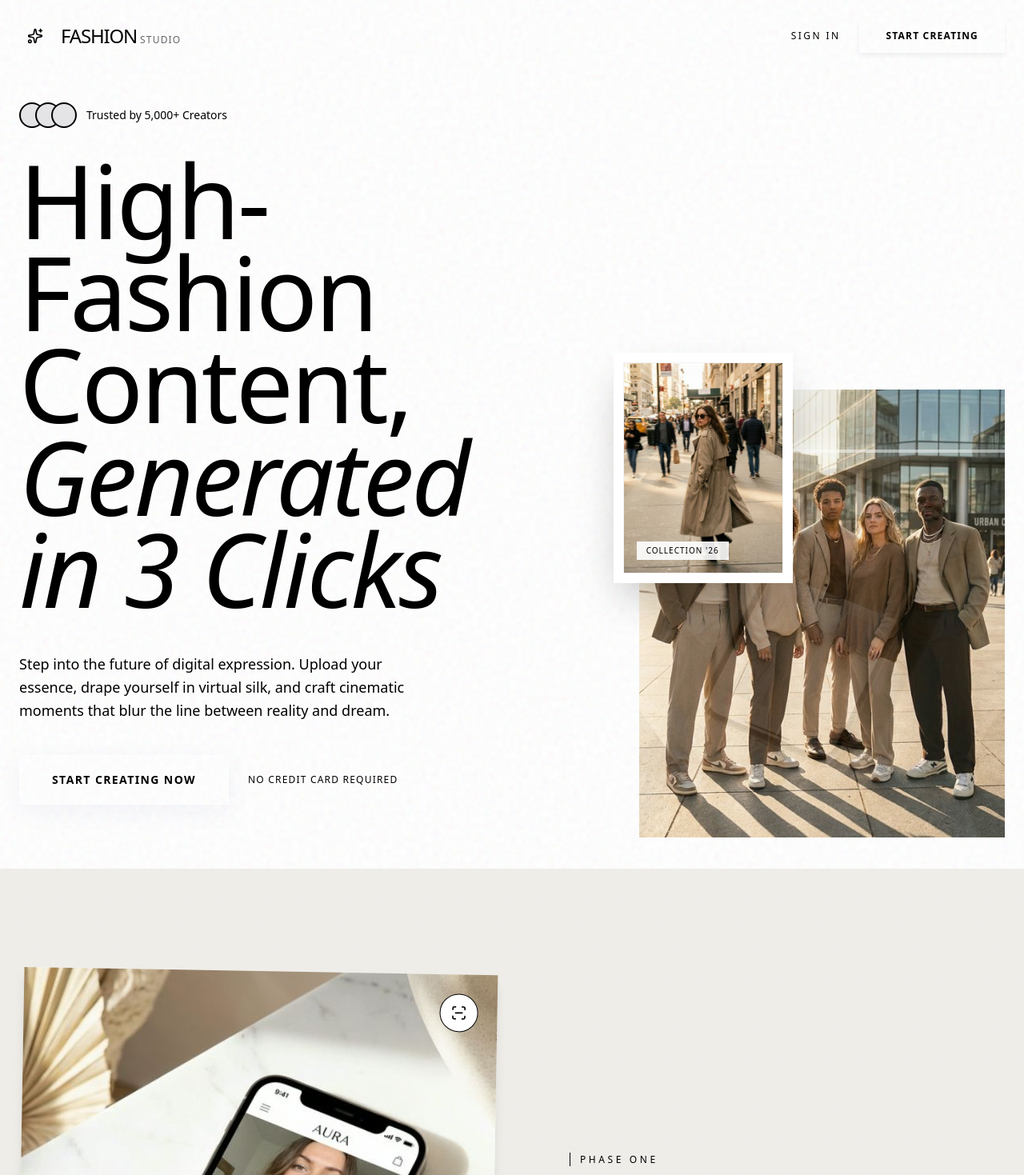
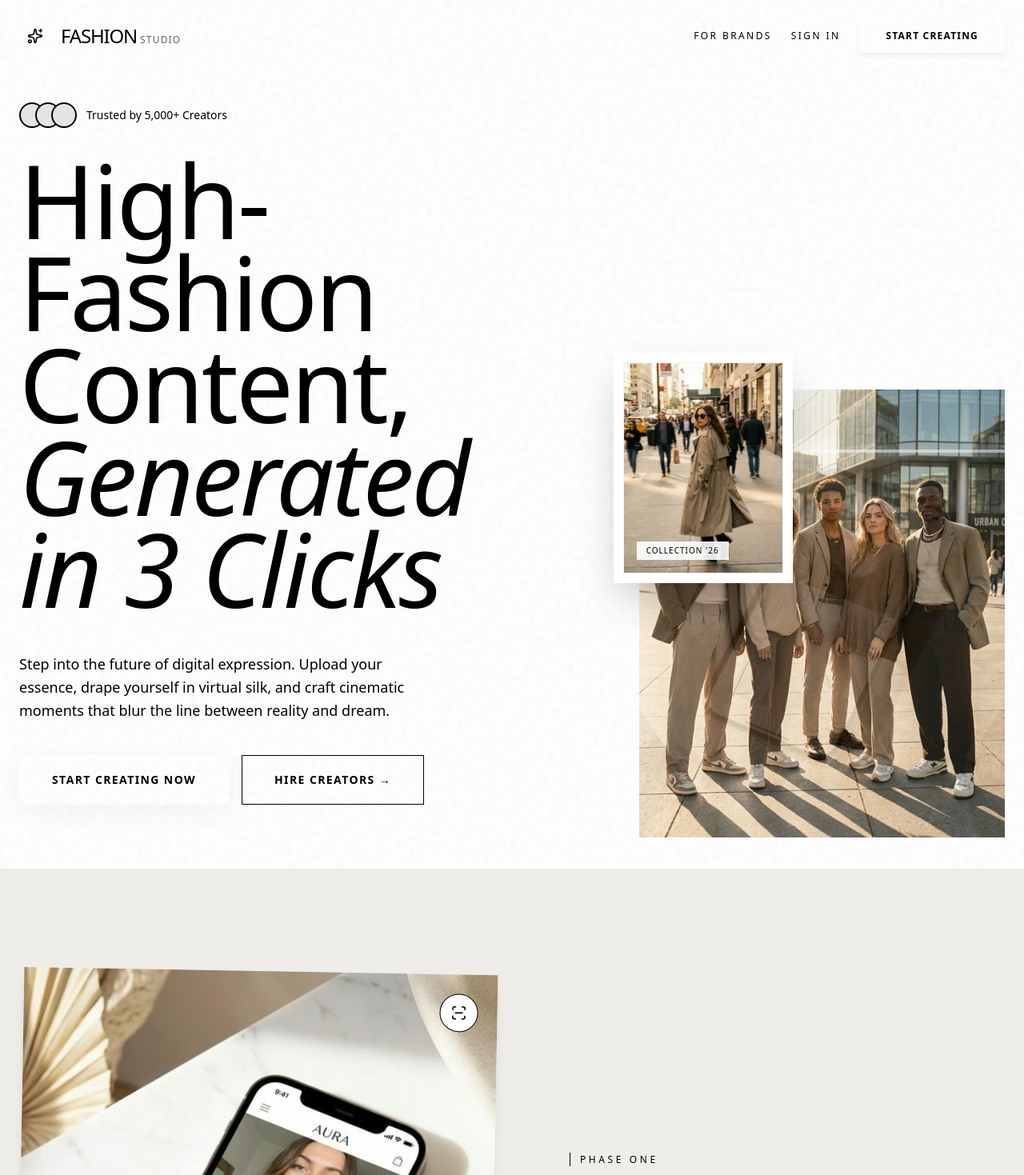
Before and after one commit to selsarraj-create/videoad, a Next.js app in the folder web/: page / in a window 1280 px wide. Shown: the top 1469 px of the page at 80% size. Built offline with nearby package versions, Linux system fonts and the light colour scheme; a web font is replaced by a local one.

Commit message:
feat: add 'For Brands' nav link + 'Hire Creators' CTA on homepage

```diff
--- a/web/src/app/page.tsx
+++ b/web/src/app/page.tsx
@@ -36,7 +36,12 @@ export default function Home() {
             </span>
           </div>
           <div className="flex items-center gap-6">
-            <Link href="/dashboard"
+            <Link href="/join/brand"
+              className="hidden md:block text-xs uppercase tracking-[0.2em] hover:text-primary transition-colors"
+            >
+              For Brands
+            </Link>
+            <Link href="/login"
               className="hidden md:block text-xs uppercase tracking-[0.2em] hover:text-primary transition-colors"
             >
               Sign In
@@ -93,13 +98,17 @@ export default function Home() {
                 that blur the line between reality and dream.
               </p>
 
-              <div className="mt-10 flex items-center gap-6">
+              <div className="mt-10 flex flex-col sm:flex-row items-start sm:items-center gap-4">
                 <Link href="/dashboard"
                   className="frosted-touch text-foreground px-10 py-5 text-sm uppercase tracking-widest font-bold hover:shadow-[0_8px_32px_0_rgba(31,38,135,0.1)] hover:scale-105 hover:bg-white/40 transition-all duration-300 rounded-sm"
                 >
                   Start Creating Now
                 </Link>
-                <span className="text-xs text-muted-foreground uppercase tracking-widest">No credit card required</span>
+                <Link href="/join/brand"
+                  className="px-10 py-5 text-sm uppercase tracking-widest font-bold border border-primary/20 hover:bg-primary hover:text-white transition-all duration-500 rounded-sm"
+                >
+                  Hire Creators →
+                </Link>
               </div>
             </motion.div>
           </div>
```
